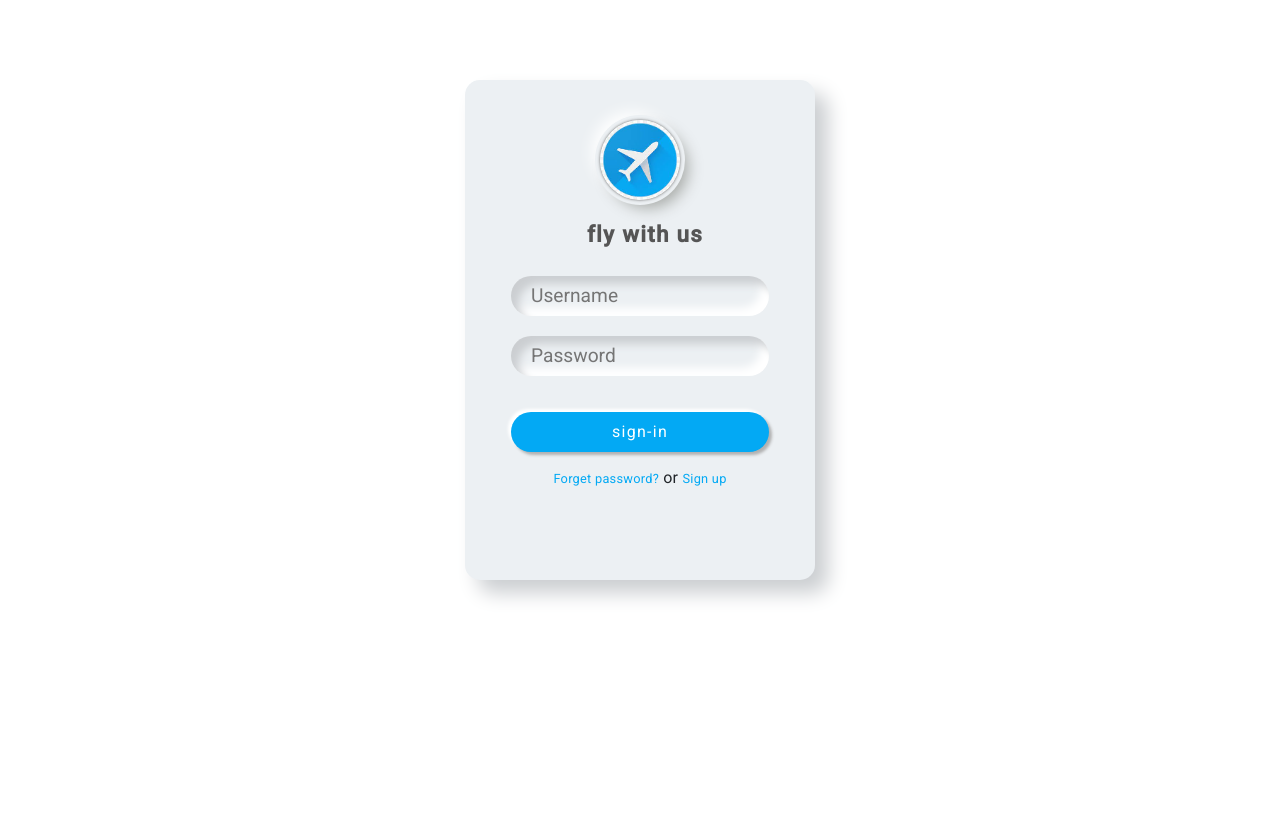
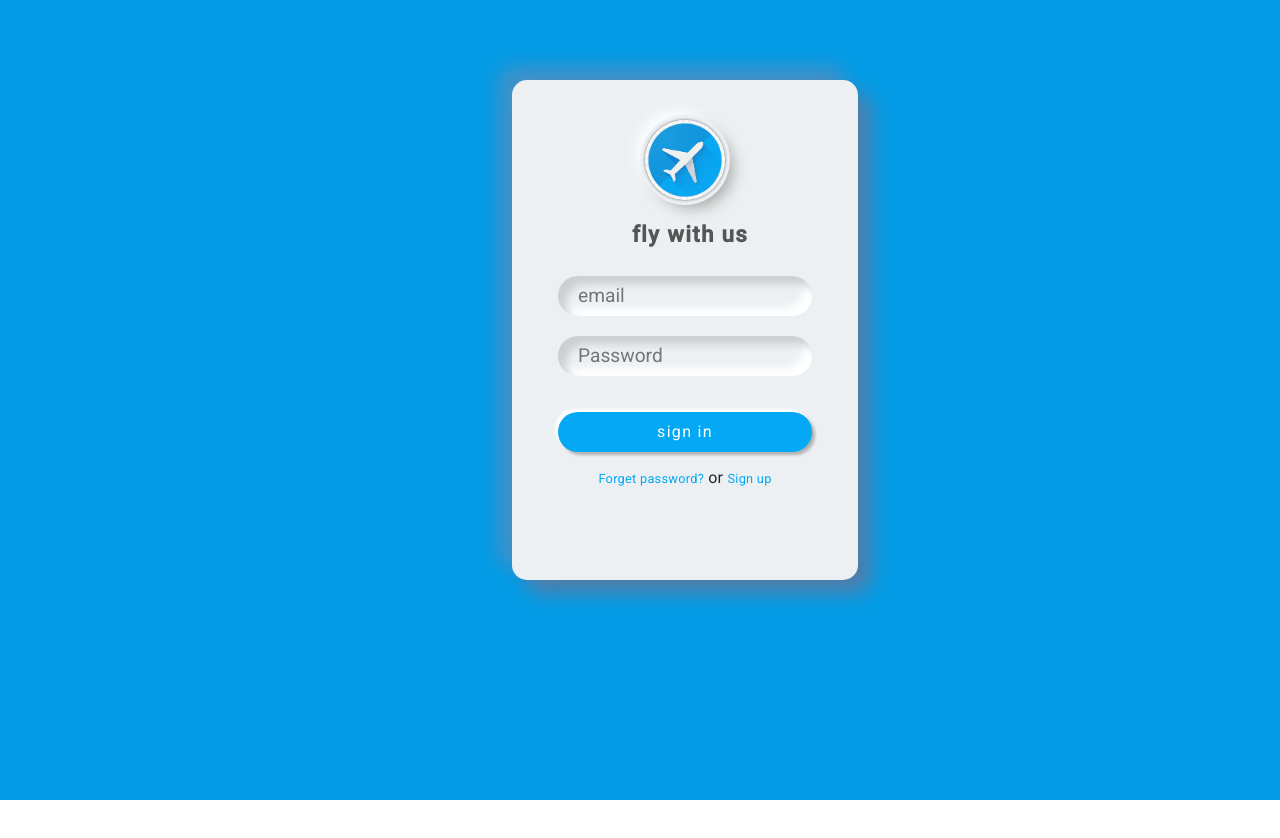
Before and after one commit to abdellatifouldelmaallem/FlyBook, an Angular app: page /sign-in in a window 1280 px wide. Shown: the top 838 px of the page. After the commit the page ends 800 px from the top, so only its background shows below. Built offline with nearby package versions, Linux system fonts and the light colour scheme; what highcharts-angular would draw is missing.

Commit message:
Added error handling for email and password fields and chenge the bg-color of sign-in page and sign-up page

```diff
--- a/src/app/front_office/sign-in/sign-in.component.css
+++ b/src/app/front_office/sign-in/sign-in.component.css
@@ -1,11 +1,20 @@
+section{
+    background-color: #039BE5;
+    height: 100%;
+    position: relative;
+}
+
 .wrapper {
     max-width: 350px;
     min-height: 500px;
-    margin: 80px auto;
+    margin:  auto;
+    position: absolute;
+    top: 10%;
+    left: 40%;
     padding: 40px 30px 30px 30px;
     background-color: #ecf0f3;
     border-radius: 15px;
-    box-shadow: 13px 13px 20px #cbced1, -13px -13px 20px #fff;
+    box-shadow: 13px 13px 20px #527da8, -13px -13px 20px #4791c6;
 }
 
 .logo {
@@ -80,3 +89,8 @@
 .wrapper a:hover {
     color: #039BE5;
 }
+
+.text-danger{
+    padding-left: 10px;
+    margin-bottom: 19px;
+}
--- a/src/app/front_office/sign-in/sign-in.component.html
+++ b/src/app/front_office/sign-in/sign-in.component.html
@@ -1,3 +1,4 @@
+<section>
     <div class="wrapper">
         <div class="logo">
             <img src="../../../assets/image/logo.jfif" alt="">
@@ -5,18 +6,27 @@
         <div class="text-center mt-4 name">
             fly with us
         </div>
-    <form class="p-3 mt-3">
+        <form class="p-3 mt-3" [formGroup]="signInForm" (ngSubmit)="onSubmit()">
             <div class="form-field d-flex align-items-center">
                 <span class="far fa-user"></span>
-            <input type="text" name="userName" id="userName" placeholder="Username">
+                <input type="text" formControlName="email" name="email" id="email" placeholder="email">
+            </div>
+            <div *ngIf="f['email']?.invalid && (f['email']?.dirty || f['email']?.touched)" class="text-danger">
+                <div *ngIf="f['email']?.errors?.['required']">Email is required.</div>
+                <div *ngIf="f['email']?.errors?.['email']">Invalid email format.</div>
             </div>
             <div class="form-field d-flex align-items-center">
                 <span class="fas fa-key"></span>
-            <input type="password" name="password" id="pwd" placeholder="Password">
+                <input type="password" formControlName="password" name="password" id="pwd" placeholder="Password" >
             </div>
-        <button class="btn mt-3">sign-in</button>
+            <div *ngIf="f['password']?.invalid && (f['password']?.dirty || f['password']?.touched)" class="text-danger">
+                <div *ngIf="f['password']?.errors?.['required']">Password is required.</div>
+                <div *ngIf="f['password']?.errors?.['minlength']">Password must be at least 4 characters long.</div>
+            </div>
+            <button class="btn mt-3">sign in</button>
         </form>
         <div class="text-center fs-6">
             <a href="#">Forget password?</a> or <a routerLink="/sign-up">Sign up</a>
         </div>
     </div>
+</section>
--- a/src/app/front_office/sign-in/sign-in.component.ts
+++ b/src/app/front_office/sign-in/sign-in.component.ts
@@ -1,10 +1,38 @@
-import { Component } from '@angular/core';
+import { Component, OnInit } from '@angular/core';
+import { Router } from '@angular/router';
+import { FormBuilder, FormGroup, Validators } from '@angular/forms';
 
 @Component({
   selector: 'app-sign-in',
   templateUrl: './sign-in.component.html',
   styleUrls: ['./sign-in.component.css']
 })
-export class SignInComponent {
+export class SignInComponent implements OnInit {
+//this.router.navigate(['/status']);
+signInForm: FormGroup = new FormGroup({});
+submitted = false;
+
+constructor(private formBuilder: FormBuilder,
+            private router:Router) { }
+
+ngOnInit(){
+  this.signInForm = this.formBuilder.group({
+    email: ['', [Validators.required, Validators.email]],
+    password: ['', [Validators.required, Validators.minLength(4)]],
+  })
+}
+
+get f() { return this.signInForm.controls; }
+
+
+onSubmit(){
+  this.submitted = true;
+
+  if (this.signInForm.invalid) {
+      return;
+  }
+  this.router.navigate(['/status']);
 
 }
+
+}
--- a/src/app/front_office/sign-up/sign-up.component.css
+++ b/src/app/front_office/sign-up/sign-up.component.css
@@ -1,11 +1,20 @@
+section{
+    background-color: #039BE5;
+    height: 100%;
+    position: relative;
+}
+
 .wrapper {
     max-width: 350px;
     min-height: 500px;
-    margin: 80px auto;
+    margin:  auto;
+    position: absolute;
+    top: 10%;
+    left: 40%;
     padding: 40px 30px 30px 30px;
     background-color: #ecf0f3;
     border-radius: 15px;
-    box-shadow: 13px 13px 20px #cbced1, -13px -13px 20px #fff;
+    box-shadow: 13px 13px 20px #527da8, -13px -13px 20px #4791c6;
 }
 
 .logo {
--- a/src/app/front_office/sign-up/sign-up.component.html
+++ b/src/app/front_office/sign-up/sign-up.component.html
@@ -1,3 +1,4 @@
+<section>
     <div class="wrapper">
         <div class="logo">
             <img src="../../../assets/image/logo.jfif" alt="">
@@ -45,3 +46,4 @@
             <a routerLink="/sign-in">Sign in</a>
         </div>
     </div>
+</section>
```
Lines whose indentation alone changed are shown as unchanged.
